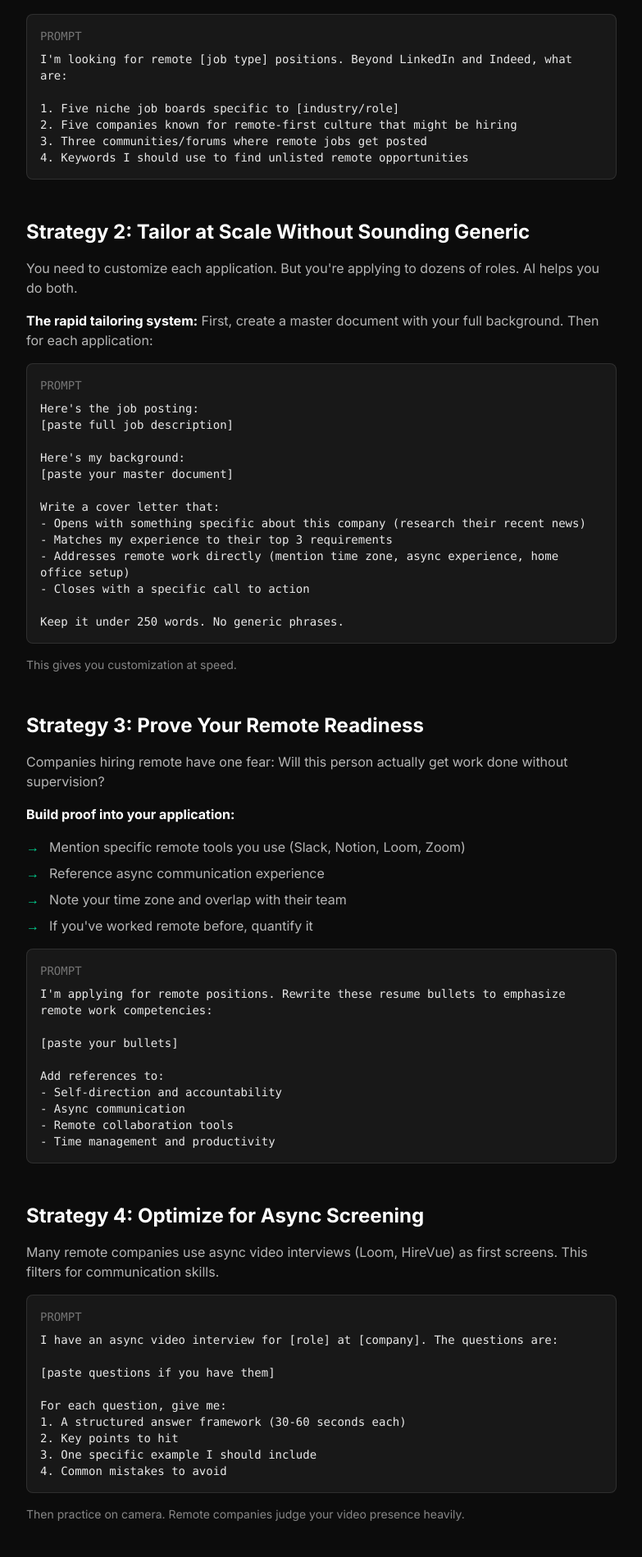
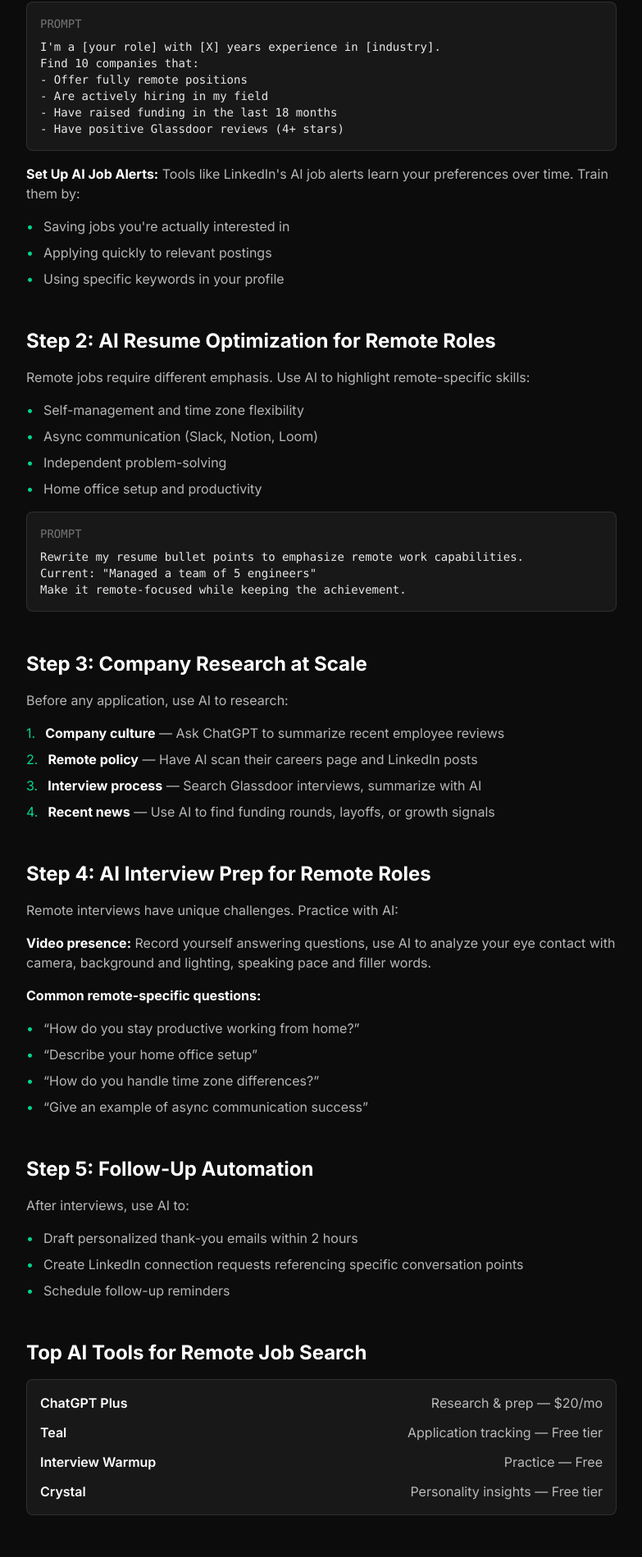
Before and after one commit to kaigritun/getthejobai, a Next.js app: page /guides/remote-job-search-ai in a window 1280 px wide. Shown: the part 832-2731 px from the top of the page at 82% size, without its empty margins (248-1031 px from the left). Built offline with nearby package versions, Linux system fonts and the light colour scheme.

Commit message:
Update remote-job-search-ai guide with comprehensive 2026 content

```diff
--- a/app/guides/remote-job-search-ai/page.tsx
+++ b/app/guides/remote-job-search-ai/page.tsx
@@ -3,9 +3,9 @@
 import type { Metadata } from 'next'
 
 export const metadata: Metadata = {
-  title: 'Finding Remote Jobs with AI: The 2026 Playbook | GetTheJobAI',
-  description: 'Use AI to find hidden remote jobs, tailor applications at scale, and prove your remote readiness. Beat global competition.',
-  keywords: ['remote job search AI', 'find remote jobs chatgpt', 'AI remote work', 'remote job application tips'],
+  title: 'Remote Job Search with AI: The Complete Guide for 2026 | GetTheJobAI',
+  description: 'Use AI to find remote work opportunities, customize applications at scale, practice interviews, and research companies. Complete guide for remote job seekers.',
+  keywords: ['remote job search AI', 'find remote jobs chatgpt', 'AI remote work', 'remote job application tips', 'work from home AI'],
 }
 
 export default function RemoteJobSearchAIPage() {
@@ -37,253 +37,291 @@
             Remote Work
           </p>
           <h1 className="text-4xl font-bold mb-6">
-            Finding Remote Jobs with AI: The 2026 Playbook
+            Remote Job Search with AI: The Complete Guide for 2026
           </h1>
           <p className="text-xl text-white/60 mb-12 leading-relaxed">
-            Remote work listings get 10x more applications than on-site roles.
-            Here&apos;s how to use AI to actually stand out.
+            Finding remote work has never been more competitive—or more achievable with the right AI tools. Here&apos;s exactly how to use AI to land your next remote position.
           </p>
 
           <div className="space-y-12">
             <section>
-              <h2 className="text-2xl font-bold mb-4">Why Remote Job Hunting Is Different</h2>
+              <h2 className="text-2xl font-bold mb-4">Why AI Changes Everything for Remote Job Seekers</h2>
               <p className="text-white/70 mb-4">
-                When a company posts a remote role, they&apos;re flooded with applications from everywhere.
-                Your competition isn&apos;t just local—it&apos;s global.
+                Remote jobs get 10x more applicants than on-site roles. Standing out means working smarter, not harder. AI tools help you:
               </p>
               <ul className="space-y-2 text-white/70">
                 <li className="flex gap-3">
                   <span className="text-emerald-400">→</span>
-                  <span>Your application needs to stand out in seconds</span>
+                  <span><strong className="text-white">Find hidden opportunities</strong> before they hit major job boards</span>
                 </li>
                 <li className="flex gap-3">
                   <span className="text-emerald-400">→</span>
-                  <span>Time zones and async communication skills matter</span>
+                  <span><strong className="text-white">Customize applications at scale</strong> without sacrificing quality</span>
                 </li>
                 <li className="flex gap-3">
                   <span className="text-emerald-400">→</span>
-                  <span>Proving you can work independently is crucial</span>
+                  <span><strong className="text-white">Practice interviews</strong> with realistic AI simulations</span>
                 </li>
                 <li className="flex gap-3">
                   <span className="text-emerald-400">→</span>
-                  <span>Companies filter harder because volume is insane</span>
+                  <span><strong className="text-white">Research companies</strong> deeply in minutes, not hours</span>
                 </li>
               </ul>
             </section>
 
             <section>
-              <h2 className="text-2xl font-bold mb-4">Strategy 1: Find Hidden Remote Jobs</h2>
+              <h2 className="text-2xl font-bold mb-4">Step 1: AI-Powered Job Discovery</h2>
               <p className="text-white/70 mb-4">
-                The best remote roles often aren&apos;t on major job boards. They&apos;re buried in company
-                career pages, remote-specific boards (We Work Remotely, Remote.co, FlexJobs),
-                and industry communities.
+                Instead of endless scrolling, use ChatGPT for targeted searches:
               </p>
               <div className="bg-white/5 border border-white/10 rounded-lg p-4 mb-4">
                 <p className="text-sm text-white/40 mb-2 font-mono">PROMPT</p>
-                <p className="text-white/90 font-mono text-sm whitespace-pre-wrap">{`I'm looking for remote [job type] positions. Beyond LinkedIn and Indeed, what are:
+                <p className="text-white/90 font-mono text-sm whitespace-pre-wrap">{`I'm a [your role] with [X] years experience in [industry].
+Find 10 companies that:
+- Offer fully remote positions
+- Are actively hiring in my field
+- Have raised funding in the last 18 months
+- Have positive Glassdoor reviews (4+ stars)`}</p>
+              </div>
+              <p className="text-white/70 mb-4">
+                <strong className="text-white">Set Up AI Job Alerts:</strong> Tools like LinkedIn&apos;s AI job alerts learn your preferences over time. Train them by:
+              </p>
+              <ul className="space-y-2 text-white/70">
+                <li className="flex gap-3">
+                  <span className="text-emerald-400">•</span>
+                  <span>Saving jobs you&apos;re actually interested in</span>
+                </li>
+                <li className="flex gap-3">
+                  <span className="text-emerald-400">•</span>
+                  <span>Applying quickly to relevant postings</span>
+                </li>
+                <li className="flex gap-3">
+                  <span className="text-emerald-400">•</span>
+                  <span>Using specific keywords in your profile</span>
+                </li>
+              </ul>
+            </section>
 
-1. Five niche job boards specific to [industry/role]
-2. Five companies known for remote-first culture that might be hiring
-3. Three communities/forums where remote jobs get posted
-4. Keywords I should use to find unlisted remote opportunities`}</p>
+            <section>
+              <h2 className="text-2xl font-bold mb-4">Step 2: AI Resume Optimization for Remote Roles</h2>
+              <p className="text-white/70 mb-4">
+                Remote jobs require different emphasis. Use AI to highlight remote-specific skills:
+              </p>
+              <ul className="space-y-2 text-white/70 mb-4">
+                <li className="flex gap-3">
+                  <span className="text-emerald-400">•</span>
+                  <span>Self-management and time zone flexibility</span>
+                </li>
+                <li className="flex gap-3">
+                  <span className="text-emerald-400">•</span>
+                  <span>Async communication (Slack, Notion, Loom)</span>
+                </li>
+                <li className="flex gap-3">
+                  <span className="text-emerald-400">•</span>
+                  <span>Independent problem-solving</span>
+                </li>
+                <li className="flex gap-3">
+                  <span className="text-emerald-400">•</span>
+                  <span>Home office setup and productivity</span>
+                </li>
+              </ul>
+              <div className="bg-white/5 border border-white/10 rounded-lg p-4 mb-4">
+                <p className="text-sm text-white/40 mb-2 font-mono">PROMPT</p>
+                <p className="text-white/90 font-mono text-sm whitespace-pre-wrap">{`Rewrite my resume bullet points to emphasize remote work capabilities.
+Current: "Managed a team of 5 engineers"
+Make it remote-focused while keeping the achievement.`}</p>
               </div>
             </section>
 
             <section>
-              <h2 className="text-2xl font-bold mb-4">Strategy 2: Tailor at Scale Without Sounding Generic</h2>
+              <h2 className="text-2xl font-bold mb-4">Step 3: Company Research at Scale</h2>
               <p className="text-white/70 mb-4">
-                You need to customize each application. But you&apos;re applying to dozens of roles.
-                AI helps you do both.
+                Before any application, use AI to research:
               </p>
-              <p className="text-white/70 mb-4">
-                <strong className="text-white">The rapid tailoring system:</strong> First, create a master
-                document with your full background. Then for each application:
-              </p>
-              <div className="bg-white/5 border border-white/10 rounded-lg p-4 mb-4">
-                <p className="text-sm text-white/40 mb-2 font-mono">PROMPT</p>
-                <p className="text-white/90 font-mono text-sm whitespace-pre-wrap">{`Here's the job posting:
-[paste full job description]
-
-Here's my background:
-[paste your master document]
-
-Write a cover letter that:
-- Opens with something specific about this company (research their recent news)
-- Matches my experience to their top 3 requirements
-- Addresses remote work directly (mention time zone, async experience, home office setup)
-- Closes with a specific call to action
-
-Keep it under 250 words. No generic phrases.`}</p>
-              </div>
-              <p className="text-white/50 text-sm mb-4">
-                This gives you customization at speed.
-              </p>
+              <ul className="space-y-2 text-white/70">
+                <li className="flex gap-3">
+                  <span className="text-emerald-400">1.</span>
+                  <span><strong className="text-white">Company culture</strong> — Ask ChatGPT to summarize recent employee reviews</span>
+                </li>
+                <li className="flex gap-3">
+                  <span className="text-emerald-400">2.</span>
+                  <span><strong className="text-white">Remote policy</strong> — Have AI scan their careers page and LinkedIn posts</span>
+                </li>
+                <li className="flex gap-3">
+                  <span className="text-emerald-400">3.</span>
+                  <span><strong className="text-white">Interview process</strong> — Search Glassdoor interviews, summarize with AI</span>
+                </li>
+                <li className="flex gap-3">
+                  <span className="text-emerald-400">4.</span>
+                  <span><strong className="text-white">Recent news</strong> — Use AI to find funding rounds, layoffs, or growth signals</span>
+                </li>
+              </ul>
             </section>
 
             <section>
-              <h2 className="text-2xl font-bold mb-4">Strategy 3: Prove Your Remote Readiness</h2>
+              <h2 className="text-2xl font-bold mb-4">Step 4: AI Interview Prep for Remote Roles</h2>
               <p className="text-white/70 mb-4">
-                Companies hiring remote have one fear: Will this person actually get work done
-                without supervision?
+                Remote interviews have unique challenges. Practice with AI:
               </p>
               <p className="text-white/70 mb-4">
-                <strong className="text-white">Build proof into your application:</strong>
+                <strong className="text-white">Video presence:</strong> Record yourself answering questions, use AI to analyze your eye contact with camera, background and lighting, speaking pace and filler words.
+              </p>
+              <p className="text-white/70 mb-4">
+                <strong className="text-white">Common remote-specific questions:</strong>
               </p>
               <ul className="space-y-2 text-white/70 mb-4">
                 <li className="flex gap-3">
-                  <span className="text-emerald-400">→</span>
-                  <span>Mention specific remote tools you use (Slack, Notion, Loom, Zoom)</span>
+                  <span className="text-emerald-400">•</span>
+                  <span>&ldquo;How do you stay productive working from home?&rdquo;</span>
                 </li>
                 <li className="flex gap-3">
-                  <span className="text-emerald-400">→</span>
-                  <span>Reference async communication experience</span>
+                  <span className="text-emerald-400">•</span>
+                  <span>&ldquo;Describe your home office setup&rdquo;</span>
                 </li>
                 <li className="flex gap-3">
-                  <span className="text-emerald-400">→</span>
-                  <span>Note your time zone and overlap with their team</span>
+                  <span className="text-emerald-400">•</span>
+                  <span>&ldquo;How do you handle time zone differences?&rdquo;</span>
                 </li>
                 <li className="flex gap-3">
-                  <span className="text-emerald-400">→</span>
-                  <span>If you&apos;ve worked remote before, quantify it</span>
+                  <span className="text-emerald-400">•</span>
+                  <span>&ldquo;Give an example of async communication success&rdquo;</span>
                 </li>
               </ul>
+            </section>
+
+            <section>
+              <h2 className="text-2xl font-bold mb-4">Step 5: Follow-Up Automation</h2>
+              <p className="text-white/70 mb-4">
+                After interviews, use AI to:
+              </p>
+              <ul className="space-y-2 text-white/70">
+                <li className="flex gap-3">
+                  <span className="text-emerald-400">•</span>
+                  <span>Draft personalized thank-you emails within 2 hours</span>
+                </li>
+                <li className="flex gap-3">
+                  <span className="text-emerald-400">•</span>
+                  <span>Create LinkedIn connection requests referencing specific conversation points</span>
+                </li>
+                <li className="flex gap-3">
+                  <span className="text-emerald-400">•</span>
+                  <span>Schedule follow-up reminders</span>
+                </li>
+              </ul>
+            </section>
+
+            <section>
+              <h2 className="text-2xl font-bold mb-4">Top AI Tools for Remote Job Search</h2>
               <div className="bg-white/5 border border-white/10 rounded-lg p-4 mb-4">
-                <p className="text-sm text-white/40 mb-2 font-mono">PROMPT</p>
-                <p className="text-white/90 font-mono text-sm whitespace-pre-wrap">{`I'm applying for remote positions. Rewrite these resume bullets to emphasize remote work competencies:
-
-[paste your bullets]
-
-Add references to:
-- Self-direction and accountability
-- Async communication
-- Remote collaboration tools
-- Time management and productivity`}</p>
+                <ul className="space-y-3 text-white/70">
+                  <li className="flex justify-between items-center">
+                    <span className="font-semibold text-white">ChatGPT Plus</span>
+                    <span>Research &amp; prep — $20/mo</span>
+                  </li>
+                  <li className="flex justify-between items-center">
+                    <span className="font-semibold text-white">Teal</span>
+                    <span>Application tracking — Free tier</span>
+                  </li>
+                  <li className="flex justify-between items-center">
+                    <span className="font-semibold text-white">Interview Warmup</span>
+                    <span>Practice — Free</span>
+                  </li>
+                  <li className="flex justify-between items-center">
+                    <span className="font-semibold text-white">Crystal</span>
+                    <span>Personality insights — Free tier</span>
+                  </li>
+                </ul>
               </div>
             </section>
 
             <section>
-              <h2 className="text-2xl font-bold mb-4">Strategy 4: Optimize for Async Screening</h2>
-              <p className="text-white/70 mb-4">
-                Many remote companies use async video interviews (Loom, HireVue) as first screens.
-                This filters for communication skills.
-              </p>
-              <div className="bg-white/5 border border-white/10 rounded-lg p-4 mb-4">
-                <p className="text-sm text-white/40 mb-2 font-mono">PROMPT</p>
-                <p className="text-white/90 font-mono text-sm whitespace-pre-wrap">{`I have an async video interview for [role] at [company]. The questions are:
-
-[paste questions if you have them]
-
-For each question, give me:
-1. A structured answer framework (30-60 seconds each)
-2. Key points to hit
-3. One specific example I should include
-4. Common mistakes to avoid`}</p>
-              </div>
-              <p className="text-white/50 text-sm mb-4">
-                Then practice on camera. Remote companies judge your video presence heavily.
-              </p>
-            </section>
-
-            <section>
-              <h2 className="text-2xl font-bold mb-4">Strategy 5: Network Into Remote Roles</h2>
-              <p className="text-white/70 mb-4">
-                Cold applications have low success rates. Warm intros still win.
-              </p>
-              <div className="bg-white/5 border border-white/10 rounded-lg p-4 mb-4">
-                <p className="text-sm text-white/40 mb-2 font-mono">PROMPT</p>
-                <p className="text-white/90 font-mono text-sm whitespace-pre-wrap">{`I'm targeting remote roles in [industry/function]. Help me identify:
-
-1. LinkedIn search terms to find people who work remotely at my target companies
-2. Questions to ask in informational interviews about their remote culture
-3. Online communities where remote workers in my field hang out
-4. Influencers/thought leaders in the remote work space worth following`}</p>
-              </div>
-              <p className="text-white/50 text-sm mb-4">
-                One conversation with someone inside a remote company is worth 50 cold applications.
-              </p>
-            </section>
-
-            <section>
-              <h2 className="text-2xl font-bold mb-4">The Remote Job Search Stack</h2>
-              <p className="text-white/70 mb-4">Tools to use:</p>
+              <h2 className="text-2xl font-bold mb-4">The Remote Job Search Timeline</h2>
               <ul className="space-y-2 text-white/70">
                 <li className="flex gap-3">
-                  <span className="text-emerald-400">→</span>
-                  <span><strong className="text-white">AI (ChatGPT/Claude):</strong> Application customization, research, interview prep</span>
+                  <span className="text-emerald-400 font-mono">Week 1-2:</span>
+                  <span>Set up AI tools, optimize resume and LinkedIn</span>
                 </li>
                 <li className="flex gap-3">
-                  <span className="text-emerald-400">→</span>
-                  <span><strong className="text-white">Notion/Airtable:</strong> Track applications, follow-ups, company research</span>
+                  <span className="text-emerald-400 font-mono">Week 3-4:</span>
+                  <span>Apply to 10-15 targeted positions daily</span>
                 </li>
                 <li className="flex gap-3">
-                  <span className="text-emerald-400">→</span>
-                  <span><strong className="text-white">Loom:</strong> Practice async video responses</span>
+                  <span className="text-emerald-400 font-mono">Week 5-6:</span>
+                  <span>Interview prep and company research</span>
                 </li>
                 <li className="flex gap-3">
-                  <span className="text-emerald-400">→</span>
-                  <span><strong className="text-white">Calendly:</strong> Easy scheduling across time zones</span>
-                </li>
-                <li className="flex gap-3">
-                  <span className="text-emerald-400">→</span>
-                  <span><strong className="text-white">LinkedIn Sales Navigator:</strong> Find decision-makers (free trial works)</span>
+                  <span className="text-emerald-400 font-mono">Week 7+:</span>
+                  <span>Interviews and negotiation</span>
                 </li>
               </ul>
             </section>
 
-            <section className="border-t border-white/10 pt-8">
-              <h2 className="text-2xl font-bold mb-4">Real Talk: The Remote Premium</h2>
-              <p className="text-white/70 mb-4">
-                Remote roles often pay less because companies know you value the flexibility.
-                Decide what tradeoffs you&apos;ll accept.
-              </p>
-              <p className="text-white/70 mb-4">
-                Some roles demand specific time zones. Others are truly async. Know the difference
-                before you apply.
-              </p>
-              <p className="text-white/70">
-                And remember: &ldquo;Remote&rdquo; sometimes means &ldquo;remote until we change our mind.&rdquo;
-                Ask about their long-term remote commitment in interviews.
-              </p>
+            <section>
+              <h2 className="text-2xl font-bold mb-4">Common Mistakes to Avoid</h2>
+              <ul className="space-y-2 text-white/70">
+                <li className="flex gap-3">
+                  <span className="text-red-400">✗</span>
+                  <span><strong className="text-white">Mass applying without customization</strong> — Even with AI, personalization matters</span>
+                </li>
+                <li className="flex gap-3">
+                  <span className="text-red-400">✗</span>
+                  <span><strong className="text-white">Ignoring time zones</strong> — Research company&apos;s primary time zone</span>
+                </li>
+                <li className="flex gap-3">
+                  <span className="text-red-400">✗</span>
+                  <span><strong className="text-white">Skipping video presence</strong> — Remote hiring heavily weighs video interviews</span>
+                </li>
+                <li className="flex gap-3">
+                  <span className="text-red-400">✗</span>
+                  <span><strong className="text-white">Not researching remote culture</strong> — Some &ldquo;remote&rdquo; jobs are barely flexible</span>
+                </li>
+              </ul>
             </section>
 
             <section className="bg-emerald-500/10 border border-emerald-500/30 rounded-lg p-6">
-              <h2 className="text-xl font-bold mb-3">Action Step</h2>
+              <h2 className="text-xl font-bold mb-3">Start Today</h2>
               <p className="text-white/70 mb-4">
-                Run the hidden jobs prompt above and find 5 opportunities you didn&apos;t know existed.
-                That&apos;s your starting list for this week.
+                The best remote jobs go fast. Start by:
               </p>
-              <div className="flex flex-wrap gap-3">
-                <Link
-                  href="/guides/ai-cover-letter-generator"
-                  className="text-emerald-400 hover:text-emerald-300 text-sm"
-                >
-                  AI Cover Letter Generator →
-                </Link>
-                <Link
-                  href="/guides/ai-interview-prep"
-                  className="text-emerald-400 hover:text-emerald-300 text-sm"
-                >
-                  AI Interview Prep →
-                </Link>
-              </div>
+              <ul className="space-y-2 text-white/70">
+                <li className="flex gap-3">
+                  <span className="text-emerald-400">1.</span>
+                  Setting up ChatGPT with your career context
+                </li>
+                <li className="flex gap-3">
+                  <span className="text-emerald-400">2.</span>
+                  Optimizing your resume for remote work signals
+                </li>
+                <li className="flex gap-3">
+                  <span className="text-emerald-400">3.</span>
+                  Creating a list of 20 target companies
+                </li>
+                <li className="flex gap-3">
+                  <span className="text-emerald-400">4.</span>
+                  Applying to 3-5 positions this week
+                </li>
+              </ul>
+              <p className="text-white/70 mt-4">
+                Remote work is here to stay. The job seekers who master AI tools will consistently beat those who don&apos;t.
+              </p>
             </section>
           </div>
 
           <RelatedGuides guides={[
             {
-                              slug: 'job-search-automation',
-                              title: 'Job Search Automation',
-                              description: 'Automate your entire remote job search.'
+              slug: 'ai-interview-prep',
+              title: 'AI Interview Preparation',
+              description: 'Master your remote interviews with AI-powered practice.'
             },
             {
-                              slug: 'ai-job-alerts',
-                              title: 'AI Job Alerts',
-                              description: 'Get notified about new remote opportunities.'
+              slug: 'ats-resume-optimization',
+              title: 'ATS Resume Optimization',
+              description: 'Get past applicant tracking systems with AI-optimized formatting.'
             },
             {
-                              slug: 'remote-job-ai-guide',
-                              title: 'Remote Job AI Guide',
-                              description: 'Complete guide to landing remote work.'
+              slug: 'ai-cover-letter-generator',
+              title: 'AI Cover Letter Generator',
+              description: 'Create compelling cover letters for remote positions.'
             }
           ]} />
         </article>
@@ -292,7 +330,7 @@
       <footer className="border-t border-white/10 mt-24">
         <div className="max-w-5xl mx-auto px-6 py-8">
           <p className="text-sm text-white/40">
-            © 2025 GetTheJobAI. Helping job seekers use AI effectively.
+            © 2026 GetTheJobAI. Helping job seekers use AI effectively.
           </p>
         </div>
       </footer>
```
Lines whose indentation alone changed are shown as unchanged.
